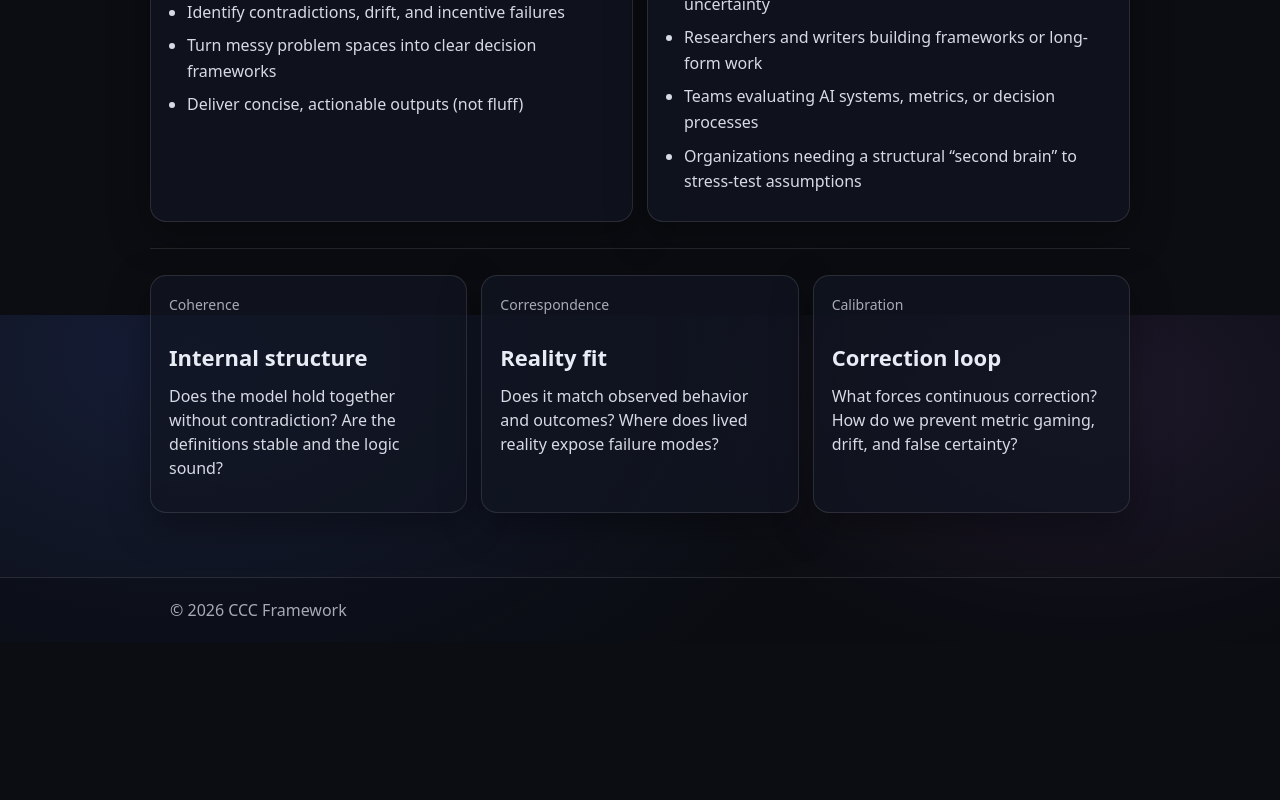
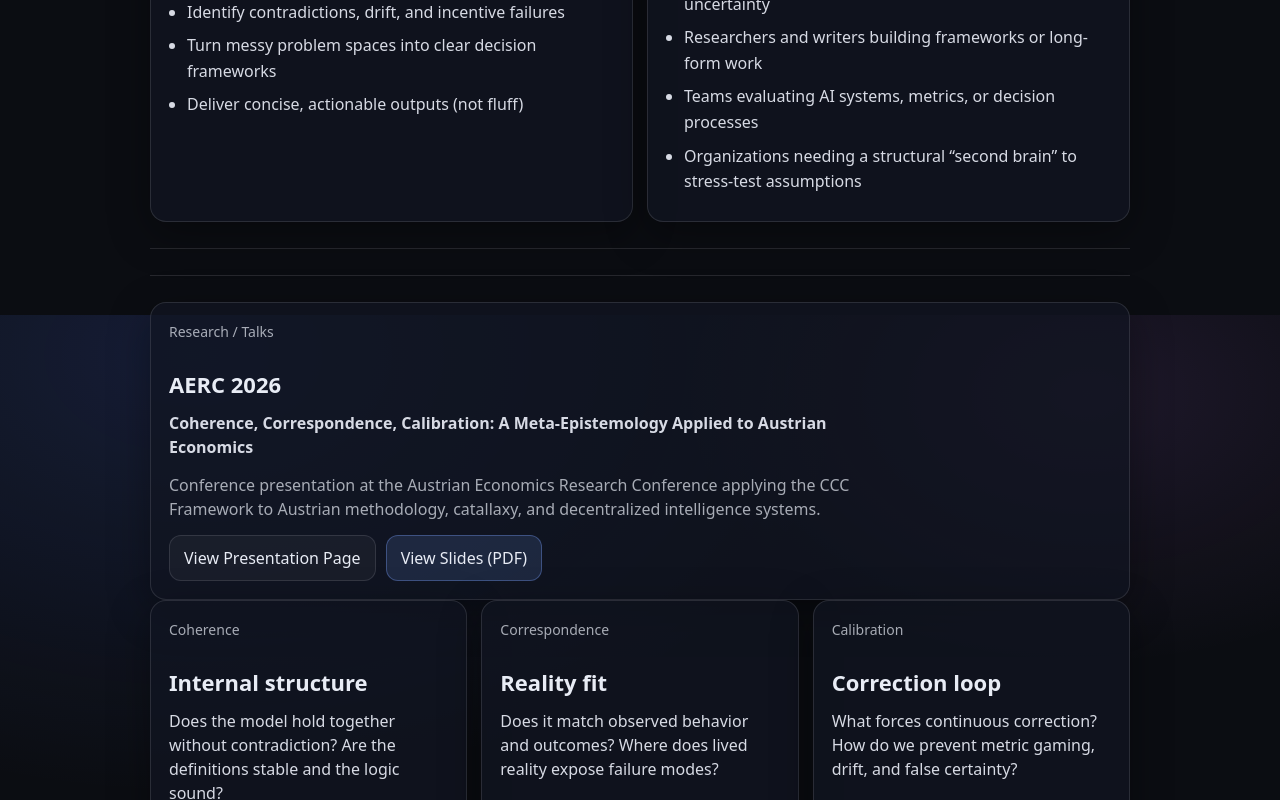
Before and after one commit to azfarsamin/cccframework, a Next.js app: page / in a window 1280 px wide. Shown: the part 485-1285 px from the top of the page. Before the commit the page ends 1127 px from the top, so only its background shows below. Built offline with nearby package versions, Linux system fonts and the light colour scheme.

Commit message:
Update page.tsx

```diff
--- a/app/page.tsx
+++ b/app/page.tsx
@@ -41,7 +41,33 @@ export default function HomePage() {
       </div>
 
       <div className="hr" />
+      <div className="hr" />
 
+      <div className="card">
+        <div className="kicker">Research / Talks</div>
+        <h2>AERC 2026</h2>
+        <p>
+          <strong>Coherence, Correspondence, Calibration: A Meta-Epistemology Applied to Austrian Economics</strong>
+        </p>
+        <p className="muted">
+          Conference presentation at the Austrian Economics Research Conference applying the CCC Framework to Austrian methodology, catallaxy, and decentralized intelligence systems.
+        </p>
+
+        <div className="bookActions">
+          <Link className="button" href="/work/aerc-2026">
+            View Presentation Page
+          </Link>
+
+          <a
+            className="button primary"
+            href="/pdfs/aerc-2026-slides.pdf"
+            target="_blank"
+            rel="noreferrer"
+          >
+            View Slides (PDF)
+          </a>
+        </div>
+      </div>
       <div className="grid three">
         <div className="card">
           <div className="kicker">Coherence</div>
```
